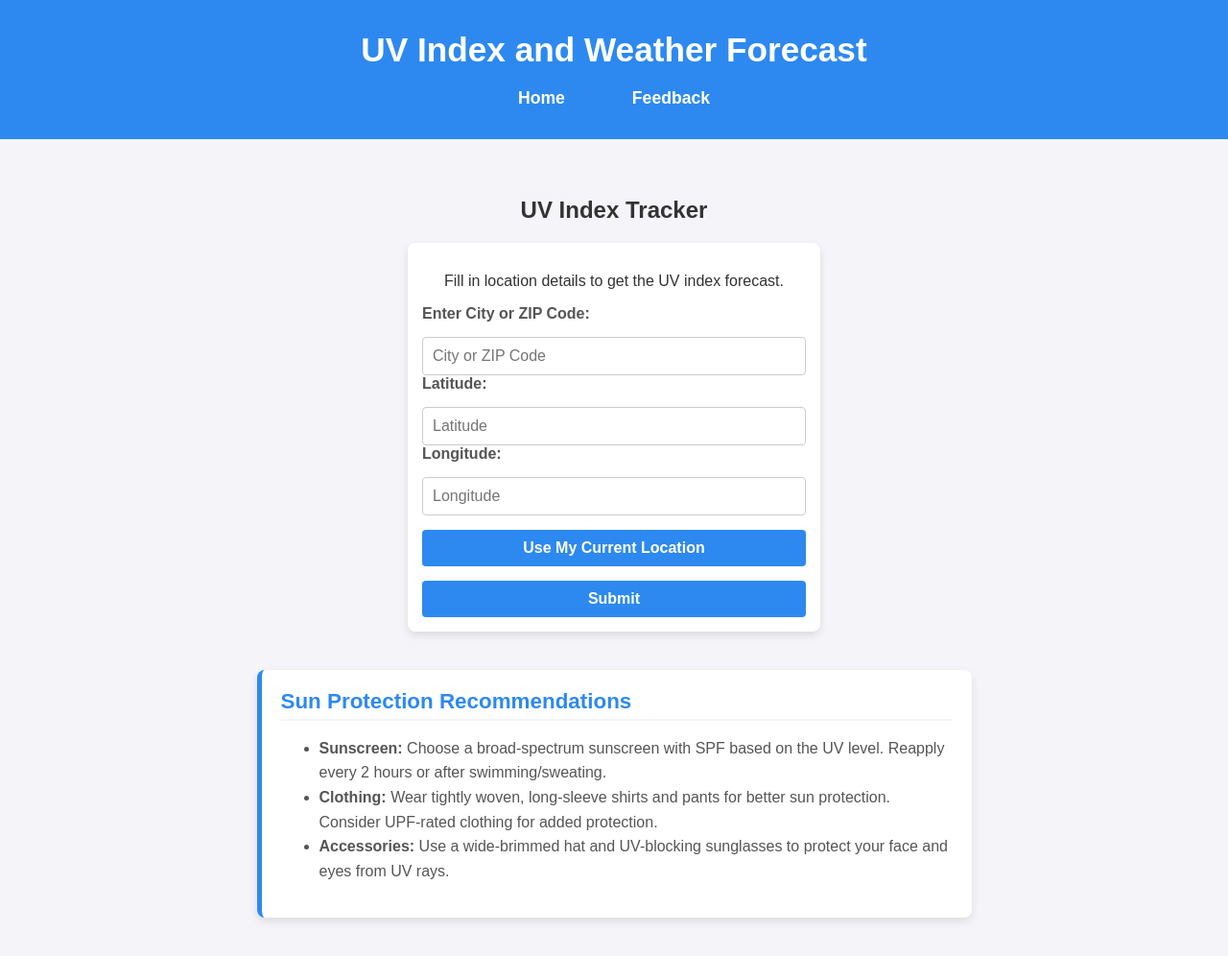
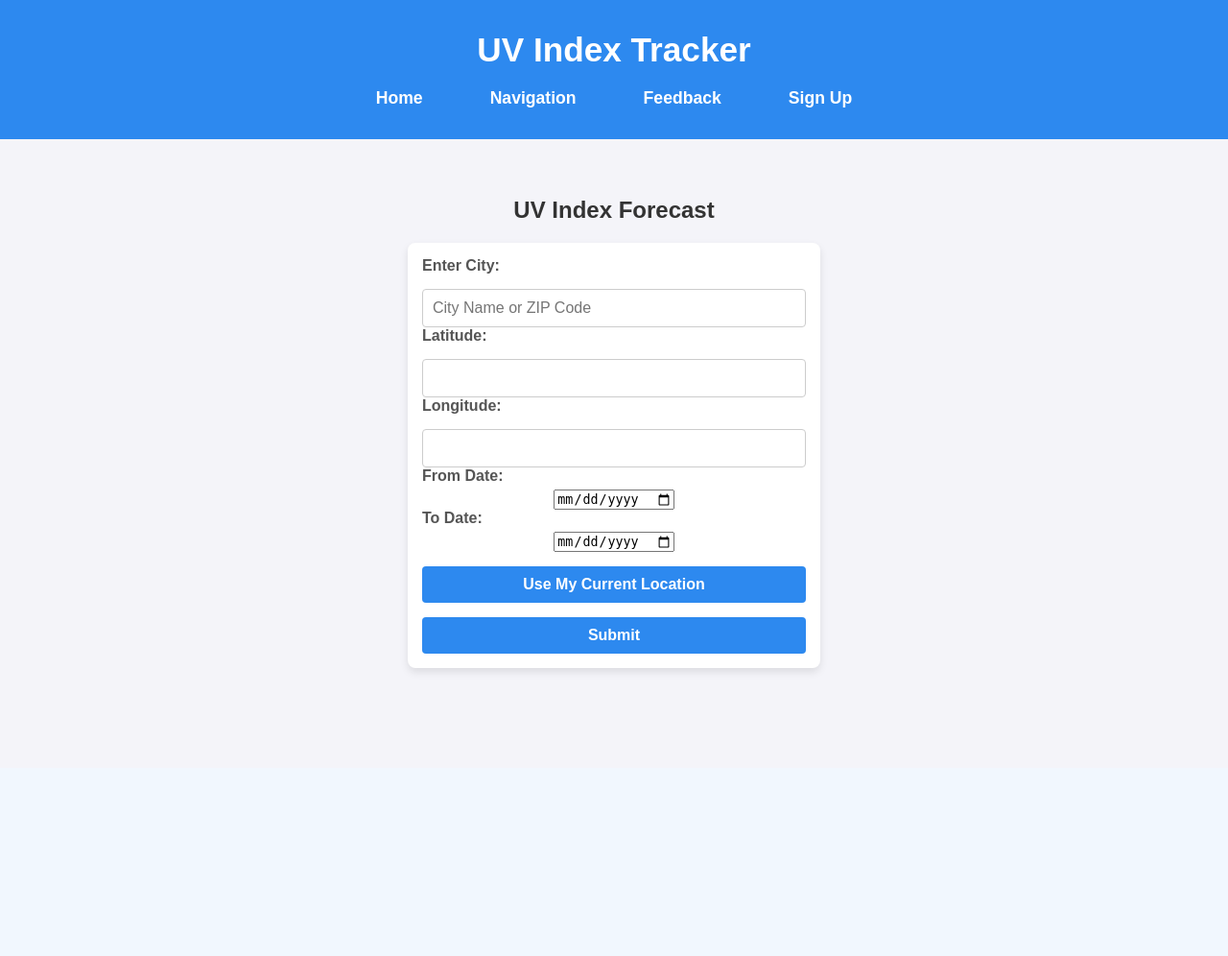
Before and after one commit to parikshya098/UV-Index-Tracker, a Flask app: page / in a window 1280 px wide. Shown: the whole page at 96% size. After the commit the page ends 702 px from the top, so only its background shows below. Run offline with Flask 3, Linux system fonts and the light colour scheme.

Commit message:
Geocoding API

```diff
--- a/app.py
+++ b/app.py
@@ -1,125 +1,205 @@
-from flask import Flask, render_template, request, redirect, url_for, flash
+from flask import Flask, render_template, request, redirect, url_for, flash, jsonify
 import requests
-from datetime import datetime, timedelta
+from datetime import datetime
+from flask_cors import CORS
 
 app = Flask(__name__)
 app.secret_key = 'saana2003'
+CORS(app, resources={r"/*": {"origins": "*"}})
 
+# API keys for geocoding and weather data
 GEOCODING_API_KEY = "aed05528d555dbb50a948b41b2387806"
+GEOAPIFY_API_KEY = "762a915c41de446e9484044f0ac7c6b4"
+
+@app.after_request
+def apply_csp(response):
+    response.headers['Content-Security-Policy'] = (
+        "default-src 'self'; "
+        "script-src 'self' 'unsafe-inline' https://cdn.jsdelivr.net; "
+        "style-src 'self' 'unsafe-inline'; "
+        "connect-src 'self' https://api.open-meteo.com https://api.geoapify.com;"
+    )
+    response.headers['Access-Control-Allow-Origin'] = '*'
+    return response
 
 def get_coordinates(location):
-    if location.isdigit():
-        geocode_url = f"http://api.openweathermap.org/geo/1.0/zip?zip={location},US&appid={GEOCODING_API_KEY}"
-    else:
-        geocode_url = f"http://api.openweathermap.org/geo/1.0/direct?q={location}&limit=1&appid={GEOCODING_API_KEY}"
+    """Fetch coordinates based on city name or ZIP code."""
+    try:
+        if location.isdigit():
+            geocode_url = f"http://api.openweathermap.org/geo/1.0/zip?zip={location},US&appid={GEOCODING_API_KEY}"
+        else:
+            geocode_url = f"http://api.openweathermap.org/geo/1.0/direct?q={location}&limit=1&appid={GEOCODING_API_KEY}"
 
-    response = requests.get(geocode_url)
-    data = response.json()
+        response = requests.get(geocode_url)
+        response.raise_for_status()
+        data = response.json()
 
-    if isinstance(data, list) and data:
-        latitude = data[0].get('lat')
-        longitude = data[0].get('lon')
-    elif 'lat' in data and 'lon' in data:
-        latitude = data.get('lat')
-        longitude = data.get('lon')
-    else:
+        if isinstance(data, list) and data:
+            latitude = data[0].get('lat')
+            longitude = data[0].get('lon')
+        elif 'lat' in data and 'lon' in data:
+            latitude = data.get('lat')
+            longitude = data.get('lon')
+        else:
+            return None, None
+        return latitude, longitude
+    except requests.exceptions.RequestException as e:
+        print(f"Error fetching coordinates: {e}")
         return None, None
 
-    return latitude, longitude
+def get_weather_data(latitude, longitude, start_date, end_date):
+    """Fetch weather data including UV index and temperature."""
+    try:
+        api_url = (
+            f"https://api.open-meteo.com/v1/forecast?"
+            f"latitude={latitude}&longitude={longitude}&"
+            f"hourly=uv_index,temperature_2m&start_date={start_date}&end_date={end_date}&timezone=auto"
+        )
+        response = requests.get(api_url)
+        response.raise_for_status()
+        data = response.json()
+        return data if 'hourly' in data else {'hourly': {'uv_index': [], 'temperature_2m': [], 'time': []}}
+    except requests.exceptions.RequestException as e:
+        print(f"Error fetching weather data: {e}")
+        return {'hourly': {'uv_index': [], 'temperature_2m': [], 'time': []}}
 
-def get_weather_data(latitude, longitude):
-    api_url = (
-        f"https://api.open-meteo.com/v1/forecast?"
-        f"latitude={latitude}&longitude={longitude}&"
-        "current=temperature_2m,relative_humidity_2m,uv_index&"
-        "hourly=uv_index&daily=uv_index_max&timezone=auto"
-    )
-    response = requests.get(api_url)
-    return response.json()
+@app.route('/reverse-geocode')
+def reverse_geocode():
+    """Fetch city name based on latitude and longitude."""
+    latitude = request.args.get('latitude')
+    longitude = request.args.get('longitude')
+    if not latitude or not longitude:
+        return jsonify({"error": "Missing coordinates"}), 400
+
+    try:
+        geo_url = f"https://api.geoapify.com/v1/geocode/reverse?lat={latitude}&lon={longitude}&apiKey={GEOAPIFY_API_KEY}"
+        response = requests.get(geo_url)
+        response.raise_for_status()
+        data = response.json()
+
+        if data.get('features'):
+            city = data['features'][0]['properties'].get('city', 'Unknown City')
+            return jsonify({"city": city})
+        else:
+            return jsonify({"error": "No city found"}), 404
+    except requests.exceptions.RequestException as e:
+        print(f"Error during reverse geocoding: {e}")
+        return jsonify({"error": str(e)}), 500
 
 @app.route('/', methods=['GET', 'POST'])
 def index():
     if request.method == 'POST':
         location = request.form.get('location')
-        if location:
-            return redirect(url_for('weather', location=location))
-        else:
-            return "Location field is required.", 400
+        latitude = request.form.get('latitude')
+        longitude = request.form.get('longitude')
+        from_date = request.form.get('from_date')
+        to_date = request.form.get('to_date')
+
+        if not from_date or not to_date:
+            flash("Please select a valid date range.", "error")
+            return render_template('index.html')
+
+        if not location and not (latitude and longitude):
+            flash("Please enter a location or coordinates.", "error")
+            return render_template('index.html')
+
+        if location and not (latitude and longitude):
+            latitude, longitude = get_coordinates(location)
+
+        if not latitude or not longitude:
+            flash(f"Could not find coordinates for {location}.", "error")
+            return render_template('index.html')
+
+        return redirect(url_for(
+            'weather',
+            city=location,
+            latitude=latitude,
+            longitude=longitude,
+            from_date=from_date,
+            to_date=to_date
+        ))
+
     return render_template('index.html')
 
-@app.route('/weather/<location>')
-def weather(location):
-    latitude, longitude = get_coordinates(location)
 
-    if latitude is None or longitude is None:
-        return f"Could not find coordinates for {location}. Please check the location name or ZIP code and try again.", 404
+@app.route('/weather')
+def weather():
+    city = request.args.get('city', 'Unknown City')
+    latitude = request.args.get('latitude')
+    longitude = request.args.get('longitude')
+    from_date = request.args.get('from_date')
+    to_date = request.args.get('to_date')
 
-    api_url = f"https://api.open-meteo.com/v1/forecast?latitude={latitude}&longitude={longitude}&current=temperature_2m,relative_humidity_2m&hourly=uv_index&daily=uv_index_max&timezone=auto&past_days=7&past_hours=24&forecast_hours=24"
-    response = requests.get(api_url)
-    data = response.json()
+    if not latitude or not longitude or not from_date or not to_date:
+        flash("Invalid or missing query parameters.", "error")
+        return redirect(url_for('index'))
 
-    # Safely retrieve data or default to empty lists
-    temp_data = data.get('hourly', {}).get('temperature_2m', [None] * 24)
-    uv_data = data.get('hourly', {}).get('uv_index', [None] * 24)
-    hourly_labels = data.get('hourly', {}).get('time', [None] * 24)
+    # Fetch the weather data
+    data = get_weather_data(latitude, longitude, from_date, to_date)
 
-    # Safely get current data
+    uv_data = data.get('hourly', {}).get('uv_index', [])
+    time_data = data.get('hourly', {}).get('time', [])
+
+    # Get the current UV index value
+    current_uv_index = uv_data[0] if uv_data else None
+
     weather_info = {
-        'temperature': temp_data[0] if temp_data else "N/A",
-        'humidity': data.get('current', {}).get('relative_humidity_2m', "N/A"),
-        'uv_index': uv_data[0] if uv_data else "N/A",
-        'city': location
+        'city': city,
+        'latitude': latitude,
+        'longitude': longitude,
+        'from_date': from_date,
+        'to_date': to_date,
+        'uv_index': current_uv_index
     }
+
+    print("Fetched UV Data:", uv_data)
+    print("Fetched Time Data:", time_data)
 
     return render_template(
         'weather.html',
         weather_info=weather_info,
-        temp_data=temp_data,
         uv_data=uv_data,
-        hourly_labels=hourly_labels,
-        hourly_uv_data=zip(hourly_labels, uv_data)
+        time_data=time_data
     )
 
-# Feedback route to display the feedback form page
 @app.route('/feedback', methods=['GET', 'POST'])
 def feedback():
     if request.method == 'POST':
-        feedback = request.form.get('feedback')
+        user_feedback = request.form.get('feedback')
         email = request.form.get('email')
 
-        # Process the feedback, e.g., save it to a file or print to console (for demo purposes)
-        print("Feedback received:", feedback)
-        if email:
-            print("User email:", email)
+        # Check if feedback was provided
+        if user_feedback:
+            print(f"Feedback received: {user_feedback}")
+            if email:
+                print(f"User email: {email}")
+            flash("Thank you for your feedback!", "success")
+        else:
+            flash("Please enter your feedback before submitting.", "error")
 
-        # Show a success message after submission
-        flash("Thank you for your feedback!", "success")
         return redirect(url_for('feedback'))
 
     return render_template('feedback.html')
 
-# Route to handle the feedback form submission specifically (optional)
-@app.route('/submit-feedback', methods=['POST'])
-def submit_feedback():
-    feedback = request.form.get('feedback')
-    email = request.form.get('email')
+@app.route('/signup', methods=['GET', 'POST'])
+def signup():
+    if request.method == 'POST':
+        email = request.form.get('contact_info')
 
-    # Process the feedback here (e.g., log to console or save to file)
-    print("Feedback submitted:", feedback)
-    if email:
-        print("User email:", email)
+        # Validate email input
+        if email:
+            print(f"Signup received: {email}")
+            flash("Successfully signed up for UV index alerts!", "success")
+        else:
+            flash("Please enter a valid email address.", "error")
 
-    flash("Thank you for your feedback!", "success")
-    return redirect(url_for('feedback'))
+        return redirect(url_for('signup'))
 
-# Route for signup alert (existing route)
-@app.route('/signup-alert', methods=['POST'])
-def signup_alert():
-    contact_info = request.form.get('contact_info')
-    # Process notification signup (e.g., add to mailing list)
-    print("User signed up for alerts:", contact_info)
-    flash("You have signed up for UV Index alerts.", "success")
-    return redirect(url_for('feedback'))
+    return render_template('signup.html')
+
+@app.route('/navigation')
+def navigation():
+    return render_template('navigation.html')
 
 if __name__ == '__main__':
     app.run(debug=True)
--- a/templates/base.html
+++ b/templates/base.html
@@ -8,11 +8,13 @@
 </head>
 <body>
     <header role="banner">
-        <h1>UV Index and Weather Forecast</h1>
+        <h1>UV Index Tracker</h1>
         <nav role="navigation">
             <ul>
                 <li><a href="{{ url_for('index') }}">Home</a></li>
+                <li><a href="{{ url_for('navigation') }}">Navigation</a></li>
                 <li><a href="{{ url_for('feedback') }}">Feedback</a></li>
+                <li><a href="{{ url_for('signup') }}">Sign Up</a></li>
             </ul>
         </nav>
     </header>
--- a/templates/index.html
+++ b/templates/index.html
@@ -1,53 +1,62 @@
 {% extends "base.html" %}
 
 {% block content %}
-<h2>UV Index Tracker</h2>
+<h2>UV Index Forecast</h2>
 
-<form method="POST" aria-labelledby="form-instructions">
-    <p id="form-instructions" class="sr-only">Fill in location details to get the UV index forecast.</p>
+<form method="POST" id="location-form">
+    <!-- City or ZIP Code Search -->
+    <label for="location">Enter City:</label>
+    <input type="text" id="location" name="location" placeholder="City Name or ZIP Code" required>
 
-    <!-- City or ZIP Code Search -->
-    <label for="location">Enter City or ZIP Code:</label>
-    <input type="text" id="location" name="location" placeholder="City or ZIP Code" aria-required="true">
-
-    <!-- Coordinate Search -->
+    <!-- Coordinate Inputs -->
     <label for="latitude">Latitude:</label>
-    <input type="text" id="latitude" name="latitude" placeholder="Latitude" aria-required="true">
+    <input type="text" id="latitude" name="latitude" readonly>
 
     <label for="longitude">Longitude:</label>
-    <input type="text" id="longitude" name="longitude" placeholder="Longitude" aria-required="true">
+    <input type="text" id="longitude" name="longitude" readonly>
 
-    <!-- Automatic Location Detection Button -->
-    <button type="button" onclick="detectLocation()" aria-label="Detect my current location">
-        Use My Current Location
-    </button>
+    <!-- Date Range Inputs -->
+    <label for="from_date">From Date:</label>
+    <input type="date" id="from_date" name="from_date" required>
 
-    <!-- Submit Button -->
-    <button type="submit" aria-label="Submit location information">Submit</button>
+    <label for="to_date">To Date:</label>
+    <input type="date" id="to_date" name="to_date" required>
+
+    <button type="button" onclick="detectLocation()">Use My Current Location</button>
+    <button type="submit">Submit</button>
 </form>
 
-<!-- Sun Protection Recommendations -->
-<div class="section-box sun-protection" role="region" aria-labelledby="sun-protection-header">
-    <h3 id="sun-protection-header">Sun Protection Recommendations</h3>
-    <ul>
-        <li><strong>Sunscreen:</strong> Choose a broad-spectrum sunscreen with SPF based on the UV level. Reapply every 2 hours or after swimming/sweating.</li>
-        <li><strong>Clothing:</strong> Wear tightly woven, long-sleeve shirts and pants for better sun protection. Consider UPF-rated clothing for added protection.</li>
-        <li><strong>Accessories:</strong> Use a wide-brimmed hat and UV-blocking sunglasses to protect your face and eyes from UV rays.</li>
-    </ul>
-</div>
+<!-- JavaScript to detect location and reverse geocode -->
+<script>
+    async function detectLocation() {
+        if (navigator.geolocation) {
+            navigator.geolocation.getCurrentPosition(async (position) => {
+                const latitude = position.coords.latitude;
+                const longitude = position.coords.longitude;
 
-<script>
-    function detectLocation() {
-        if (navigator.geolocation) {
-            navigator.geolocation.getCurrentPosition(
-                (position) => {
-                    document.getElementById('latitude').value = position.coords.latitude;
-                    document.getElementById('longitude').value = position.coords.longitude;
-                },
-                (error) => {
-                    alert("Location access denied or unavailable.");
+                // Populate the latitude and longitude fields
+                document.getElementById('latitude').value = latitude;
+                document.getElementById('longitude').value = longitude;
+
+                // Perform reverse geocoding to get the city name
+                try {
+                    const response = await fetch(`/reverse-geocode?latitude=${latitude}&longitude=${longitude}`);
+                    const data = await response.json();
+
+                    if (response.ok && data.city) {
+                        // Populate the city name into the location field
+                        document.getElementById('location').value = data.city;
+                    } else {
+                        alert("Could not find your city. Please enter it manually.");
+                    }
+                } catch (error) {
+                    console.error("Error during reverse geocoding:", error);
+                    alert("An error occurred while fetching your location.");
                 }
-            );
+            }, (error) => {
+                alert("Failed to get your location. Please check your browser permissions.");
+                console.error("Geolocation error:", error);
+            });
         } else {
             alert("Geolocation is not supported by your browser.");
         }
```
Also changed, not shown: static/style.css (+33 -4 lines), templates/feedback.html (+18 -12 lines), templates/navigation.html (added, +42 -0 lines), templates/signup.html (added, +26 -0 lines), templates/weather.html (+70 -66 lines).
